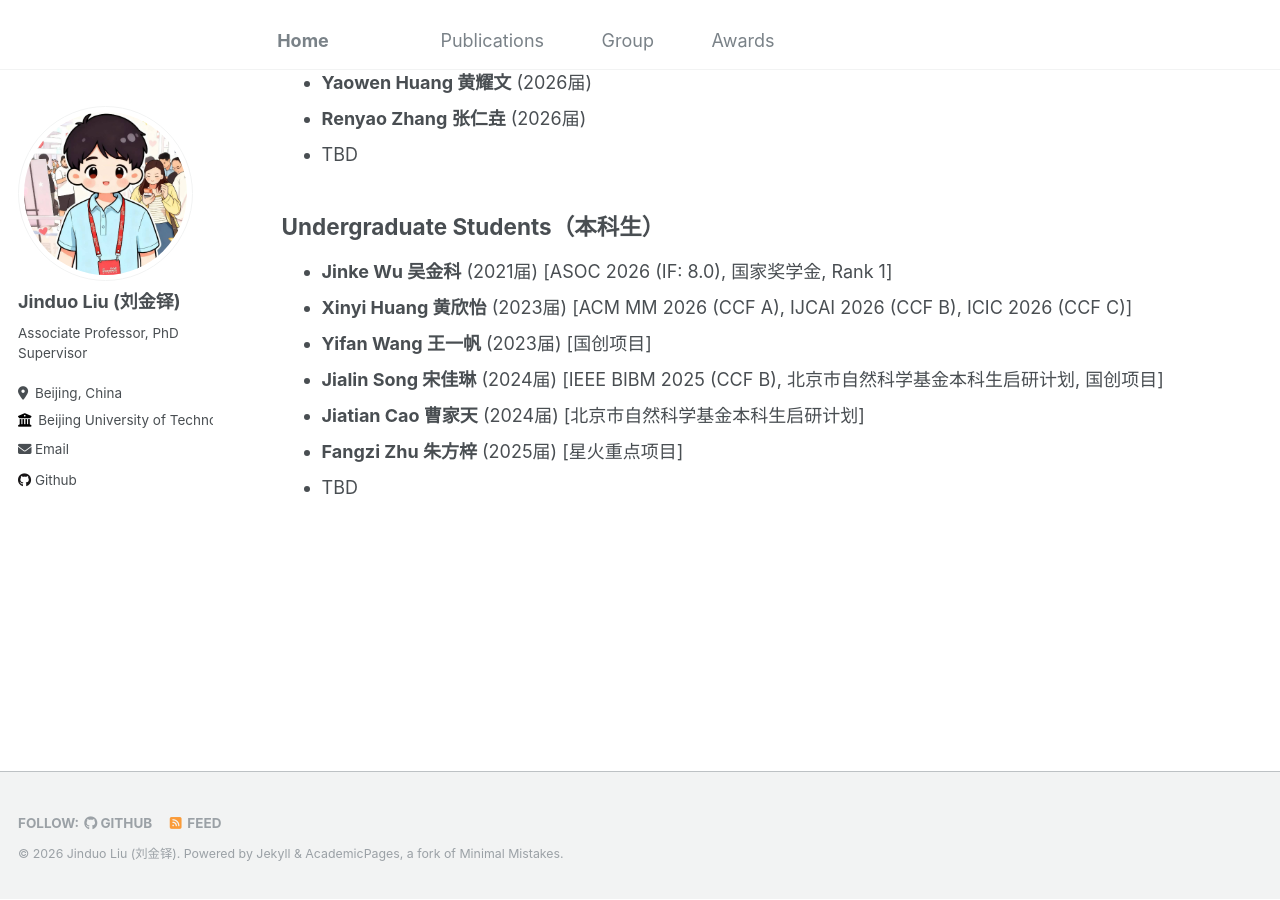
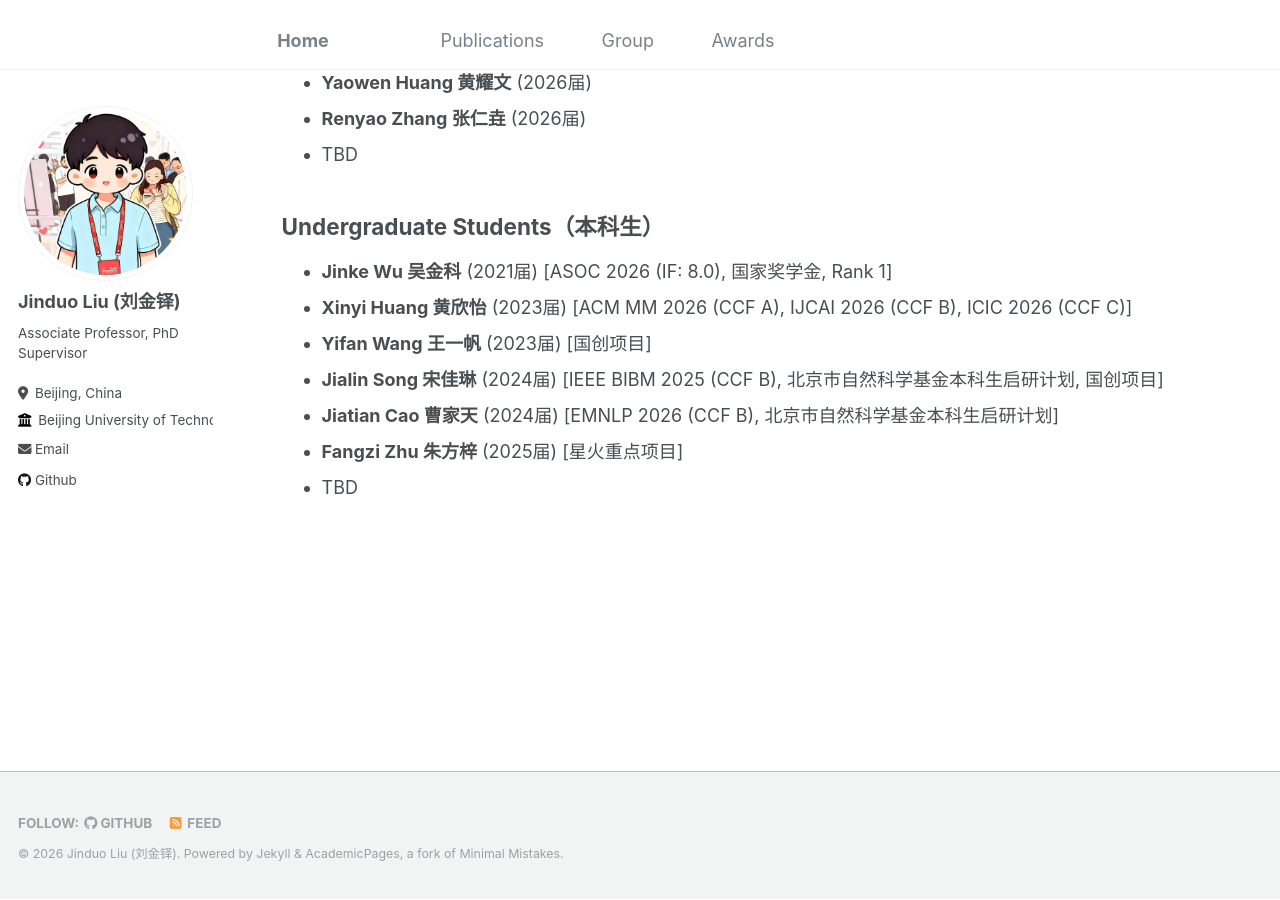
Before and after one commit to Duo67/duo067, a Jekyll site: the page built from _pages/students.md, in a window 1280 px wide and 900 px high, scrolled down 677 px. Built offline with Jekyll 4.4.1, drawn with Linux system fonts in a browser that asks for light colours.

Commit message:
Update students.md

```diff
--- a/_pages/students.md
+++ b/_pages/students.md
@@ -32,6 +32,6 @@ redirect_from:
 - **Xinyi Huang 黄欣怡** (2023届) [ACM MM 2026 (CCF A), IJCAI 2026 (CCF B), ICIC 2026 (CCF C)]
 - **Yifan Wang 王一帆** (2023届) [国创项目]
 - **Jialin Song 宋佳琳** (2024届) [IEEE BIBM 2025 (CCF B), 北京市自然科学基金本科生启研计划, 国创项目]
-- **Jiatian Cao 曹家天** (2024届) [北京市自然科学基金本科生启研计划]
+- **Jiatian Cao 曹家天** (2024届) [EMNLP 2026 (CCF B), 北京市自然科学基金本科生启研计划]
 - **Fangzi Zhu 朱方梓** (2025届) [星火重点项目]
 - TBD
```
